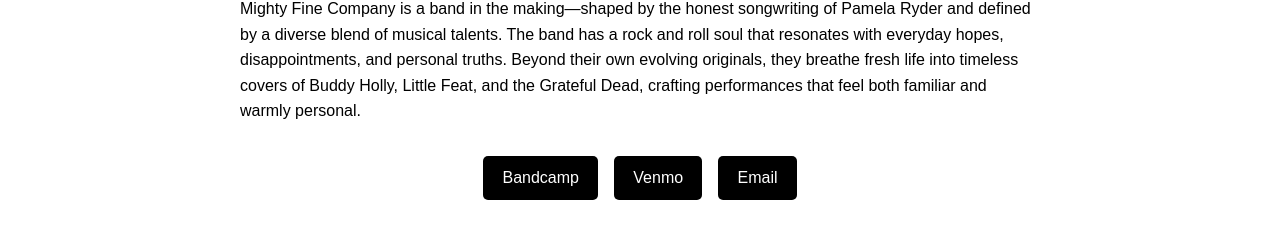
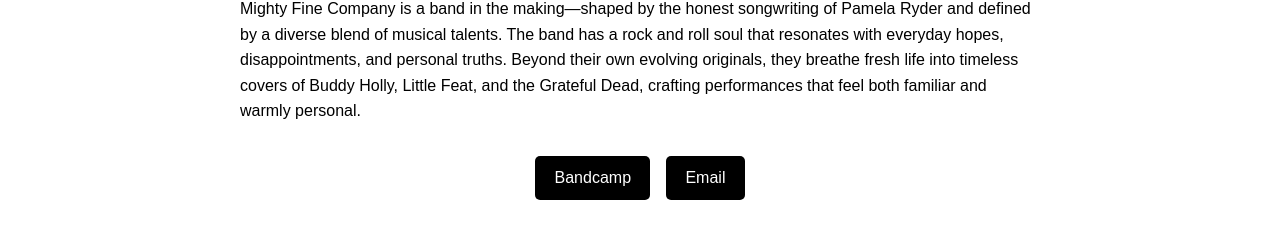
Before and after one commit to MightyFineCompany/MightyFineCompany.band, a plain HTML site: page index.html in a window 1280 px wide. Shown: the part 54-292 px from the top of the page. Drawn offline with Linux system fonts and the light colour scheme.

Commit message:
Add files via upload

```diff
--- a/index.html
+++ b/index.html
@@ -117,7 +117,6 @@
         <!-- LINKS SECTION -->
         <section class="links">
             <a href="https://mightyfinecompany.bandcamp.com/" target="_blank" aria-label="Bandcamp">Bandcamp</a>
-            <a href="https://venmo.com/mightyfinecompany" target="_blank" aria-label="Venmo">Venmo</a>
             <a href="mailto:mightyfinecompanytheband@gmail.com" aria-label="Email">Email</a>
         </section>
     </div>
```
